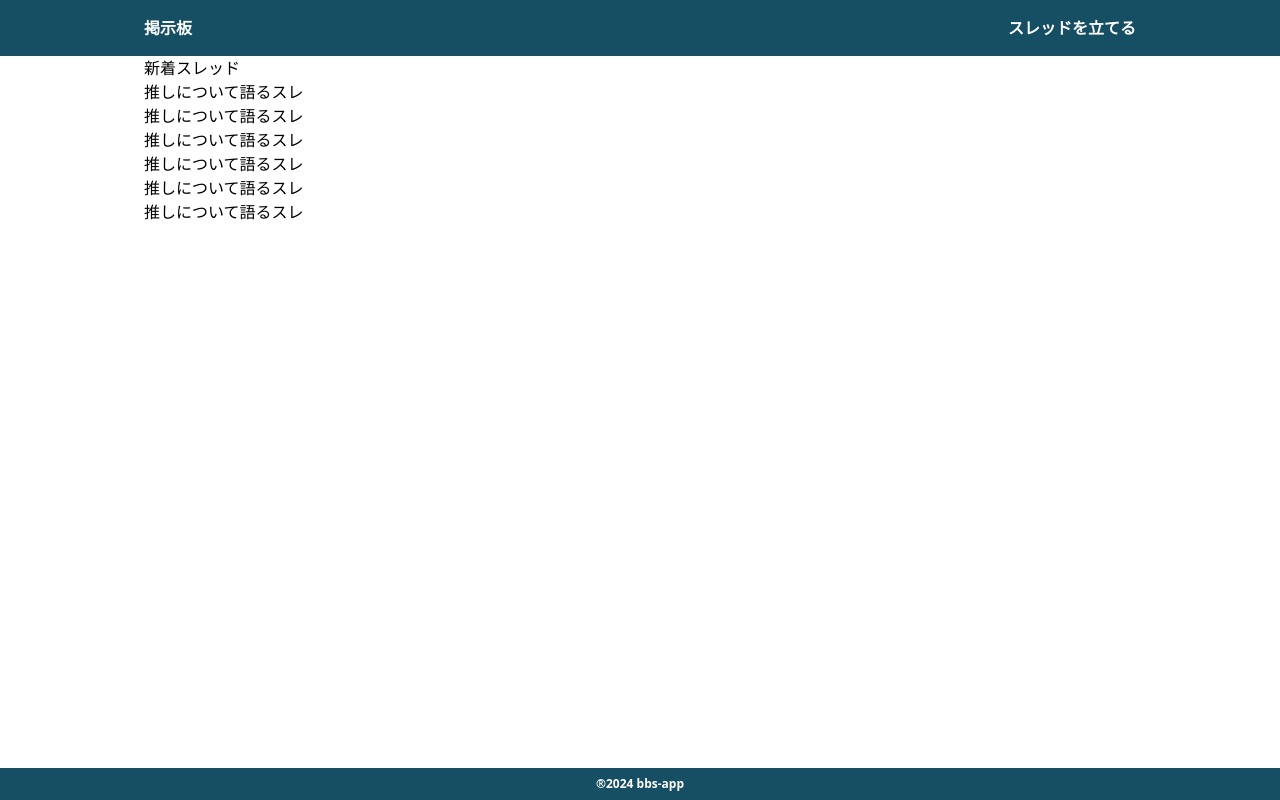
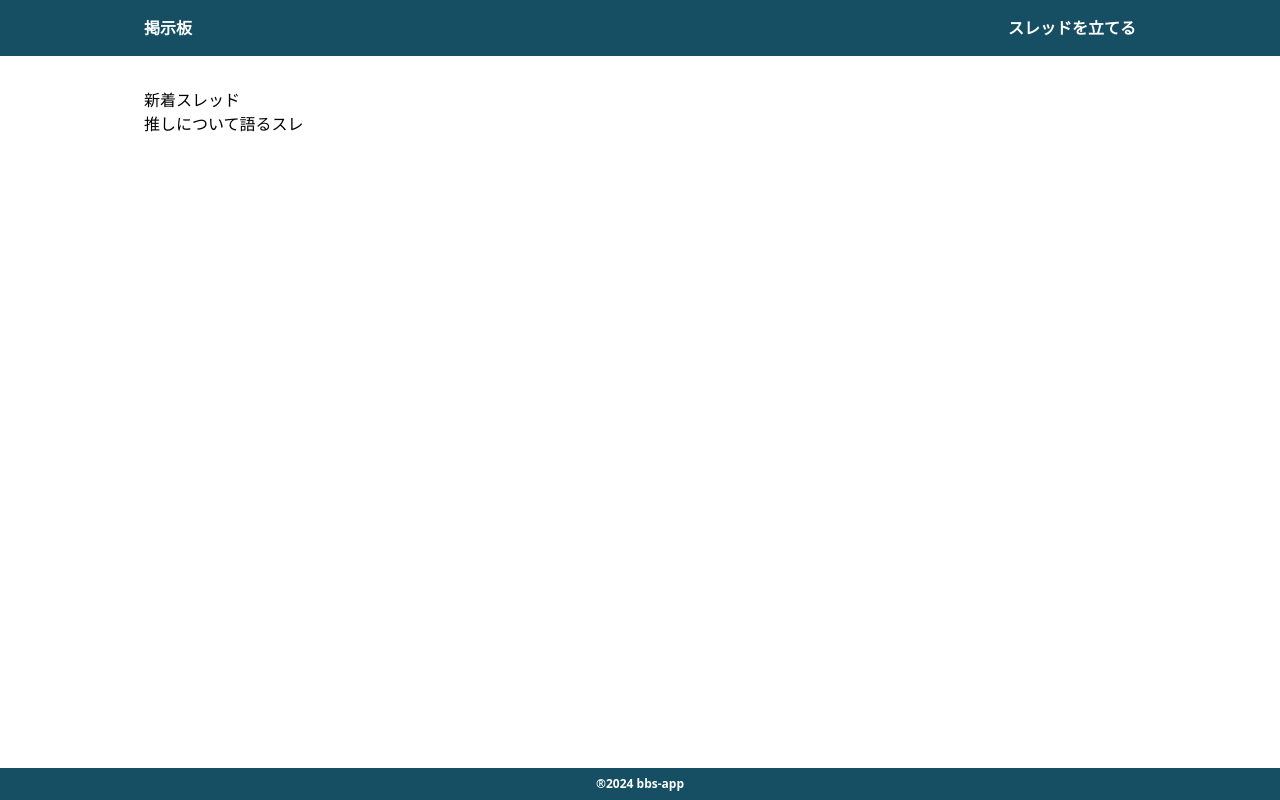
Before and after one commit to hikaruonitsuka/bbs-app, a React (Create React App) app: page / in a window 1280 px wide. Built offline with nearby package versions, Linux system fonts and the light colour scheme.

Commit message:
[add]スレッド一覧のコンポーネントを作成

```diff
--- a/src/App.jsx
+++ b/src/App.jsx
@@ -1,48 +1,15 @@
 import Header from "./components/Header";
 import Footer from "./components/Footer";
 import Inner from "./components/Inner";
+import ThreadList from "./components/ThreadList";
 
 function App() {
   return (
     <>
       <Header />
-      <main>
+      <main className="my-8">
         <Inner>
-          <section>
-            <h2>新着スレッド</h2>
-            <ul>
-              <li>
-                <a href="/">
-                  <p>推しについて語るスレ</p>
-                </a>
-              </li>
-              <li>
-                <a href="/">
-                  <p>推しについて語るスレ</p>
-                </a>
-              </li>
-              <li>
-                <a href="/">
-                  <p>推しについて語るスレ</p>
-                </a>
-              </li>
-              <li>
-                <a href="/">
-                  <p>推しについて語るスレ</p>
-                </a>
-              </li>
-              <li>
-                <a href="/">
-                  <p>推しについて語るスレ</p>
-                </a>
-              </li>
-              <li>
-                <a href="/">
-                  <p>推しについて語るスレ</p>
-                </a>
-              </li>
-            </ul>
-          </section>
+          <ThreadList />
         </Inner>
       </main>
       <Footer />
--- /dev/null
+++ b/src/components/ThreadList.jsx
@@ -0,0 +1,16 @@
+const ThreadList = () => {
+  return (
+    <section>
+      <h2>新着スレッド</h2>
+      <ul>
+        <li>
+          <a href="/">
+            <p>推しについて語るスレ</p>
+          </a>
+        </li>
+      </ul>
+    </section>
+  );
+};
+
+export default ThreadList;
```
